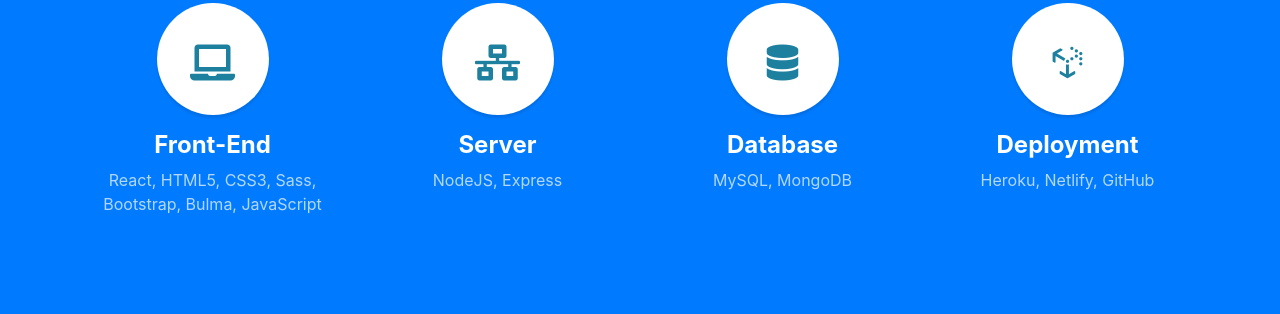
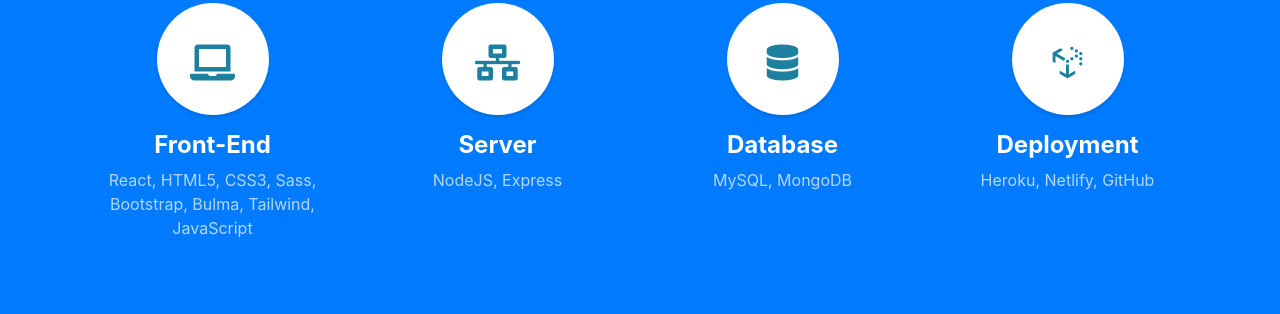
Before and after one commit to noriyuki-ishii-820/noriyuki-ishii-820.github.io, a website with bundled scripts: page index.html in a window 1280 px wide. Shown: the part 1734-2048 px from the top of the page. Built offline with nearby package versions, Linux system fonts and the light colour scheme.

Commit message:
skills updated

```diff
--- a/index.html
+++ b/index.html
@@ -123,7 +123,7 @@
           <h4>
             <strong>Front-End</strong>
           </h4>
-          <p class="text-faded mb-0">React, HTML5, CSS3, Sass, Bootstrap, Bulma, JavaScript</p>
+          <p class="text-faded mb-0">React, HTML5, CSS3, Sass, Bootstrap, Bulma, Tailwind, JavaScript</p>
 
         </div>
 
@@ -159,6 +159,7 @@
       </div>
     </div>
   </section>
+
   <!-- Callout -->
   <section class="callout">
     <div class="container text-center">
```
